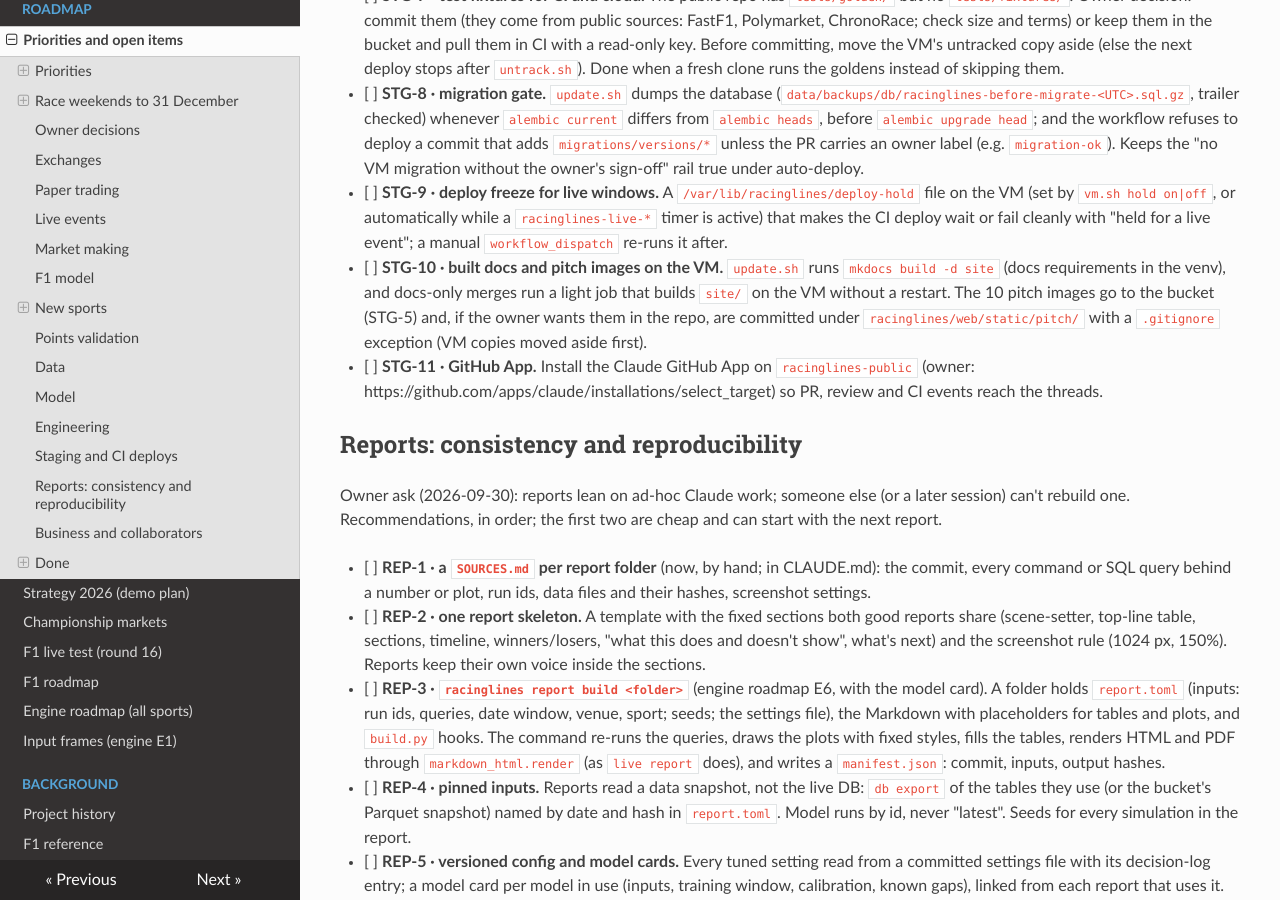
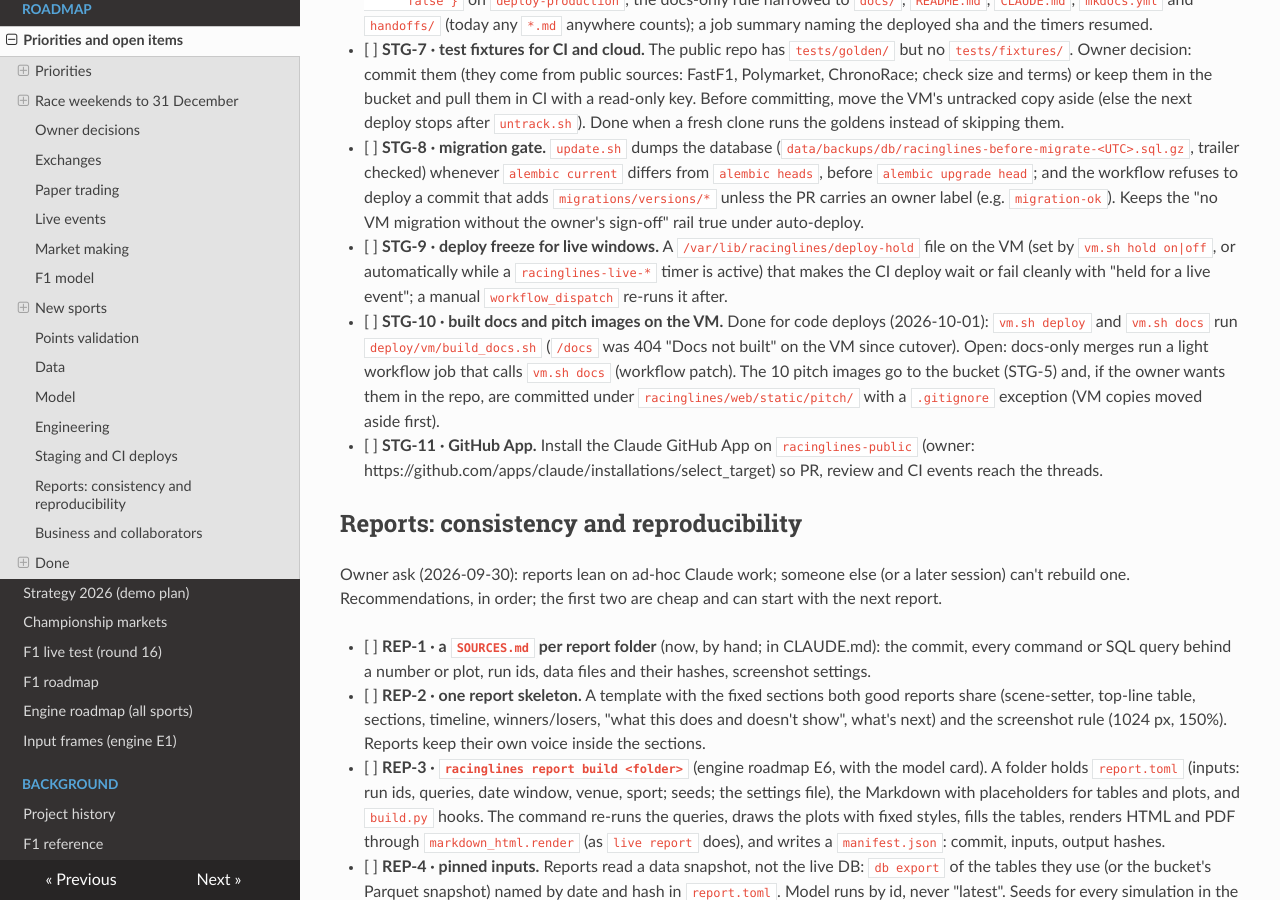
Before and after one commit to lalligagger/racinglines-public, an MkDocs documentation site: the page built from docs/todo.md, in a window 1280 px wide and 900 px high, scrolled down 15885 px. Built offline with MkDocs 1.6.1, drawn with Linux system fonts in a browser that asks for light colours; nearby versions of some CDN libraries; some of the changed text lies outside the part shown.

Commit message:
[ops] Build the docs site on the VM at every deploy and with vm.sh docs (/docs was 404 'Docs not built')
Co-Authored-By: Claude Opus 5.5 <noreply@anthropic.com>
Claude-Session: https://claude.ai/code/session_01AGiLTb2Bu1S3y8iU5xphp2

```diff
--- a/docs/todo.md
+++ b/docs/todo.md
@@ -558,7 +558,7 @@ untrack, checkout, pip, `alembic upgrade head`, `db seed`, restart, resume timer
 | Cloud sessions read the old bucket (last push 2026-09-28) | Cloud sweeps and analyses run on stale data | Say so in any cloud result; check `bucket.py ls` dates | STG-5 |
 | No concurrency group | Two merges close together run two `vm.sh deploy`s at once (overlapping pause/resume) | Merge one PR, wait for its Actions run to finish, then the next | STG-6 |
 | Every code merge deploys, also in a live window | The web app restarts; live timers pause and catch up | Don't merge code during a book (round 16: Fri 2 Oct 03:30Z to Sun 4 Oct 07:00Z) | STG-9 |
-| `/docs` and `/pitch` images are only on the VM's disk | Docs-only merges never reach `/docs`; a rebuilt VM has neither | Nothing tonight | STG-10 |
+| `/docs` is built on the VM by deploys (since PR 7) but not by docs-only merges; `/pitch` images are only on the VM's disk | `/docs` lags docs-only merges; a rebuilt VM has no pitch images | After a docs-only merge: `vm.sh docs` | STG-10 |
 | Re-tracking a file the VM keeps untracked | Checkout refuses after `untrack.sh`; timers stay paused until fixed | Before committing pitch images or fixtures, move the VM copies aside | STG-10, STG-7 |
 | Claude GitHub App not on the public repo | PR and CI events never reach threads | Threads check PRs by hand; owner installs the app | STG-11 |
 | Workflow edits | Cloud sessions can't push `.github/workflows/*` | Workflow changes come as a patch the owner applies (`git am`) | — |
@@ -608,9 +608,9 @@ Each item below needs the owner's go; the ones touching the VM, DNS, the bucket
 - [ ] **STG-9 · deploy freeze for live windows.** A `/var/lib/racinglines/deploy-hold` file on the VM (set by
       `vm.sh hold on|off`, or automatically while a `racinglines-live-*` timer is active) that makes the CI deploy
       wait or fail cleanly with "held for a live event"; a manual `workflow_dispatch` re-runs it after.
-- [ ] **STG-10 · built docs and pitch images on the VM.** `update.sh` runs `mkdocs build -d site` (docs
-      requirements in the venv), and docs-only merges run a light job that builds `site/` on the VM without a
-      restart. The 10 pitch images go to the bucket (STG-5) and, if the owner wants them in the repo, are committed
+- [ ] **STG-10 · built docs and pitch images on the VM.** Done for code deploys (2026-10-01): `vm.sh deploy` and
+      `vm.sh docs` run `deploy/vm/build_docs.sh` (`/docs` was 404 "Docs not built" on the VM since cutover). Open:
+      docs-only merges run a light workflow job that calls `vm.sh docs` (workflow patch). The 10 pitch images go to the bucket (STG-5) and, if the owner wants them in the repo, are committed
       under `racinglines/web/static/pitch/` with a `.gitignore` exception (VM copies moved aside first).
 - [ ] **STG-11 · GitHub App.** Install the Claude GitHub App on `racinglines-public` (owner:
       https://github.com/apps/claude/installations/select_target) so PR, review and CI events reach the threads.
```
Also changed, not shown: docs/vm-deploy.md (+2 -1 lines), 3 other files.
